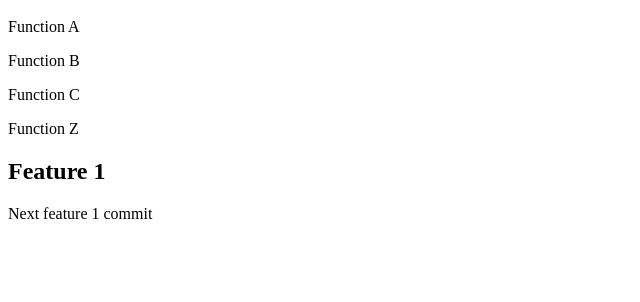
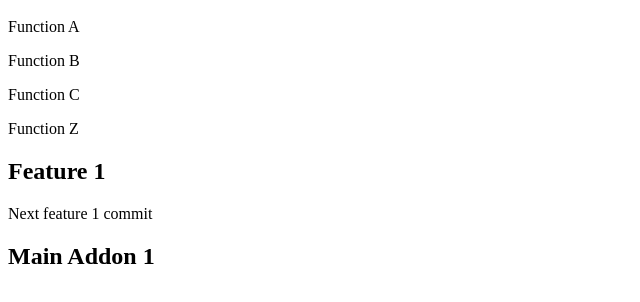
Before and after one commit to T3-Campus/t3camp_extensiondev_git, a plain HTML site: page index.html in a window 1280 px wide. Shown: the part 48-350 px from the top of the page, without its empty margins (0-640 px from the left). Drawn offline with Linux system fonts and the light colour scheme.

```diff
--- a/index.html
+++ b/index.html
@@ -7,3 +7,6 @@
     <h2>Feature 1</h2>
     <p>Next feature 1 commit</p>
 </div>
+<div class="main-addon-1">
+    <h2>Main Addon 1</h2>
+</div>
```
